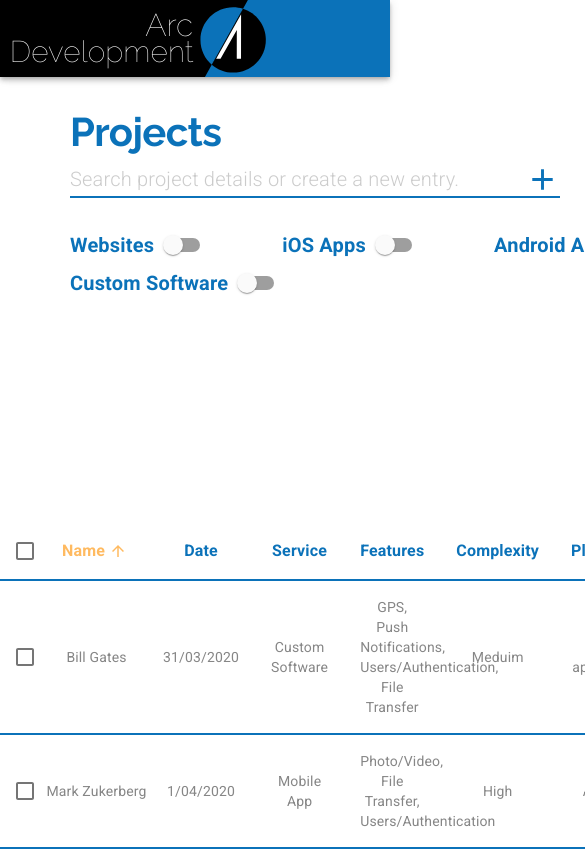
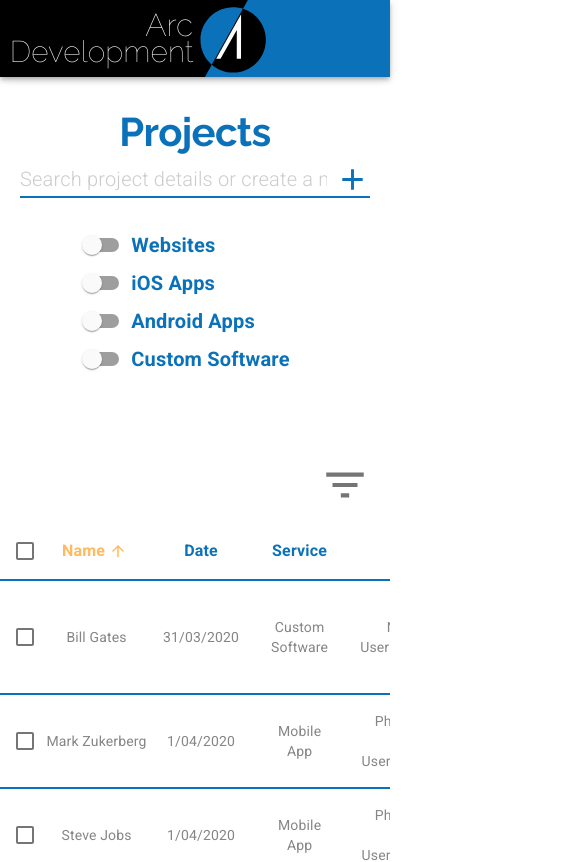
Before and after one commit to sudeen/project-management-nextjs, a Next.js app: page / in a window 390 px wide. Shown: the top 862 px of the page, 585 px wide, since content can reach past the window. Built offline with nearby package versions, Linux system fonts and the light colour scheme.

Commit message:
fully responsive design completed

```diff
--- a/pages/index.js
+++ b/pages/index.js
@@ -8,14 +8,6 @@
 import Switch from "@material-ui/core/Switch";
 import FormGroup from "@material-ui/core/FormGroup";
 import FormControlLabel from "@material-ui/core/FormControlLabel";
-import Table from "@material-ui/core/Table";
-import TableBody from "@material-ui/core/TableBody";
-import TableCell from "@material-ui/core/TableCell";
-import TableContainer from "@material-ui/core/TableContainer";
-import TableHead from "@material-ui/core/TableHead";
-import TableRow from "@material-ui/core/TableRow";
-import Paper from "@material-ui/core/Paper";
-import FilterListIcon from "@material-ui/icons/FilterList";
 import Dialog from "@material-ui/core/Dialog";
 import DialogContent from "@material-ui/core/DialogContent";
 import {
@@ -30,6 +22,8 @@
 import { Button } from "@material-ui/core";
 import { format } from "date-fns";
 import EnhancedTable from "../src/ui/EnhancedTable";
+import useMediaQuery from "@material-ui/core/useMediaQuery";
+import Hidden from "@material-ui/core/Hidden";
 
 const useStyles = makeStyles(theme => ({
   service: {
@@ -149,6 +143,8 @@
   const [features, setFeatures] = useState([]);
   const [search, setSearch] = useState("");
   const [page, setPage] = React.useState(0);
+  const matchesMD = useMediaQuery(theme.breakpoints.down("md"));
+  const matchesSM = useMediaQuery(theme.breakpoints.down("sm"));
 
   const addProject = () => {
     setRows([
@@ -199,17 +195,164 @@
     // console.log(matches);
   };
 
+  const serviceQuestions = (
+    <React.Fragment>
+      <Grid item style={{ marginTop: matchesSM ? 20 : "5em" }}>
+        <Typography variant="h4">Service</Typography>
+      </Grid>
+      <Grid item>
+        <RadioGroup
+          aria-label="service"
+          name="service"
+          value={service}
+          onChange={event => {
+            setService(event.target.value);
+            setFeatures([]);
+          }}
+        >
+          <FormControlLabel
+            classes={{ label: classes.service }}
+            value="Website"
+            label="Website"
+            control={<Radio />}
+          />
+          <FormControlLabel
+            classes={{ label: classes.service }}
+            value="Mobile App"
+            label="Mobile App"
+            control={<Radio />}
+          />
+          <FormControlLabel
+            classes={{ label: classes.service }}
+            value="Custom Software"
+            label="Custom Software"
+            control={<Radio />}
+          />
+        </RadioGroup>
+      </Grid>
+    </React.Fragment>
+  );
+
+  const complexityQuestions = (
+    <Grid item style={{ marginBottom: matchesSM ? 50 : null }}>
+      <Grid
+        item
+        container
+        direction="column"
+        style={{ marginTop: matchesSM ? 50 : "5em" }}
+      >
+        <Grid item>
+          <Typography variant="h4">Complexity</Typography>
+        </Grid>
+        <Grid item>
+          <RadioGroup
+            aria-label="complexity"
+            name="complexity"
+            value={complexity}
+            onChange={event => setComplexity(event.target.value)}
+          >
+            <FormControlLabel
+              disabled={service === "Website"}
+              classes={{ label: classes.service }}
+              value="Low"
+              label="Low"
+              control={<Radio />}
+            />
+            <FormControlLabel
+              disabled={service === "Website"}
+              classes={{ label: classes.service }}
+              value="Medium"
+              label="Medium"
+              control={<Radio />}
+            />
+            <FormControlLabel
+              disabled={service === "Website"}
+              classes={{ label: classes.service }}
+              value="High"
+              label="High"
+              control={<Radio />}
+            />
+          </RadioGroup>
+        </Grid>
+      </Grid>
+    </Grid>
+  );
+
+  const userQuestions = (
+    <Grid item style={{ alignSelf: matchesSM ? "center" : "flex-end" }}>
+      <Grid
+        item
+        container
+        direction="column"
+        style={{ marginTop: matchesSM ? 50 : "5em" }}
+      >
+        <Grid item>
+          <Typography variant="h4">Users</Typography>
+        </Grid>
+        <Grid item>
+          <RadioGroup
+            aria-label="users"
+            name="users"
+            value={users}
+            onChange={event => setUsers(event.target.value)}
+          >
+            <FormControlLabel
+              disabled={service === "Website"}
+              classes={{
+                label: classes.service,
+                root: classes.users,
+              }}
+              value="0-10"
+              label="0-10"
+              control={<Radio />}
+            />
+            <FormControlLabel
+              disabled={service === "Website"}
+              classes={{
+                label: classes.service,
+                root: classes.users,
+              }}
+              value="10-100"
+              label="10-100"
+              control={<Radio />}
+            />
+            <FormControlLabel
+              disabled={service === "Website"}
+              classes={{
+                label: classes.service,
+                root: classes.users,
+              }}
+              value="100+"
+              label="100+"
+              control={<Radio />}
+            />
+          </RadioGroup>
+        </Grid>
+      </Grid>
+    </Grid>
+  );
+
   return (
     <MuiPickersUtilsProvider utils={DateFnsUtils}>
-      <Grid container direction="column">
-        <Grid item style={{ marginTop: "2em", marginLeft: "5em" }}>
+      <Grid
+        container
+        direction="column"
+        alignItems={matchesSM ? "center" : undefined}
+      >
+        <Grid
+          item
+          style={{ marginTop: "2em", marginLeft: matchesSM ? 0 : "5em" }}
+        >
           <Typography variant="h1">Projects</Typography>
         </Grid>
         {/* Search or create block */}
         <Grid item>
           <TextField
             placeholder="Search project details or create a new entry."
-            style={{ width: "35em", marginLeft: "5em" }}
+            style={{
+              width: matchesSM ? "25em" : "35em",
+              marginLeft: matchesSM ? 0 : "5em",
+            }}
             value={search}
             onChange={handleSearch}
             InputProps={{
@@ -226,59 +369,83 @@
           />
         </Grid>
         {/* Switch block */}
-        <Grid item style={{ marginLeft: "5em", marginTop: "2em" }}>
+        <Grid
+          item
+          style={{ marginLeft: matchesSM ? 0 : "5em", marginTop: "2em" }}
+        >
           <FormGroup row>
-            <FormControlLabel
-              style={{ marginRight: "5em" }}
-              control={
-                <Switch
-                  checked={websiteChecked}
-                  color="primary"
-                  onChange={() => setWebsiteChecked(!websiteChecked)}
+            <Grid
+              container
+              direction={matchesSM ? "column" : "row"}
+              justify={matchesSM ? "center" : undefined}
+            >
+              <Grid item>
+                <FormControlLabel
+                  style={{ marginRight: matchesSM ? 0 : "5em" }}
+                  control={
+                    <Switch
+                      checked={websiteChecked}
+                      color="primary"
+                      onChange={() => setWebsiteChecked(!websiteChecked)}
+                    />
+                  }
+                  label="Websites"
+                  labelPlacement={matchesSM ? "end" : "start"}
                 />
-              }
-              label="Websites"
-              labelPlacement="start"
-            />
-            <FormControlLabel
-              style={{ marginRight: "5em" }}
-              control={
-                <Switch
-                  checked={iOSChecked}
-                  color="primary"
-                  onChange={() => setiOSChecked(!iOSChecked)}
+              </Grid>
+              <Grid item>
+                <FormControlLabel
+                  style={{ marginRight: matchesSM ? 0 : "5em" }}
+                  control={
+                    <Switch
+                      checked={iOSChecked}
+                      color="primary"
+                      onChange={() => setiOSChecked(!iOSChecked)}
+                    />
+                  }
+                  label="iOS Apps"
+                  labelPlacement={matchesSM ? "end" : "start"}
                 />
-              }
-              label="iOS Apps"
-              labelPlacement="start"
-            />
-            <FormControlLabel
-              style={{ marginRight: "5em" }}
-              control={
-                <Switch
-                  checked={androidChecked}
-                  color="primary"
-                  onChange={() => setAndroidChecked(!androidChecked)}
+              </Grid>
+              <Grid item>
+                <FormControlLabel
+                  style={{ marginRight: matchesSM ? 0 : "5em" }}
+                  control={
+                    <Switch
+                      checked={androidChecked}
+                      color="primary"
+                      onChange={() => setAndroidChecked(!androidChecked)}
+                    />
+                  }
+                  label="Android Apps"
+                  labelPlacement={matchesSM ? "end" : "start"}
                 />
-              }
-              label="Android Apps"
-              labelPlacement="start"
-            />
-            <FormControlLabel
-              control={
-                <Switch
-                  checked={softwareChecked}
-                  color="primary"
-                  onChange={() => setSoftwareChecked(!softwareChecked)}
+              </Grid>
+              <Grid item>
+                <FormControlLabel
+                  control={
+                    <Switch
+                      checked={softwareChecked}
+                      color="primary"
+                      onChange={() => setSoftwareChecked(!softwareChecked)}
+                    />
+                  }
+                  label="Custom Software"
+                  labelPlacement={matchesSM ? "end" : "start"}
                 />
-              }
-              label="Custom Software"
-              labelPlacement="start"
-            />
+              </Grid>
+            </Grid>
           </FormGroup>
         </Grid>
         {/* Table block */}
-        <Grid item style={{ marginBottom: "6em", marginTop: "5em" }}>
+        <Grid
+          item
+          style={{
+            maxWidth: "100%",
+            marginBottom: matchesMD ? "40em" : "35em",
+            marginTop: "5em",
+          }}
+        >
           <EnhancedTable
             rows={rows}
             setRows={setRows}
@@ -291,10 +458,11 @@
           />
         </Grid>
         <Dialog
-          // style={{ zIndex: 1302 }}
+          style={{ zIndex: matchesSM ? 1302 : undefined }}
           fullWidth
           maxWidth="md"
           open={dialogOpen}
+          fullScreen={matchesSM}
           onClose={() => setDialogOpen(false)}
         >
           {/* Working on container inside another container there will be problem with designing.
@@ -307,13 +475,27 @@
             </Grid>
           </Grid>
           <DialogContent>
-            <Grid container justify="space-between">
+            <Grid
+              container
+              justify="space-between"
+              direction={matchesSM ? "column" : "row"}
+            >
               {/* Textfield for name */}
               <Grid item>
-                <Grid item container direction="column" sm>
+                <Grid
+                  item
+                  container
+                  direction="column"
+                  sm
+                  alignItems={matchesSM ? "center" : undefined}
+                >
+                  <Hidden mdUp>{serviceQuestions}</Hidden>
+                  <Hidden mdUp>{userQuestions}</Hidden>
+                  <Hidden mdUp>{complexityQuestions}</Hidden>
                   <Grid item>
                     <TextField
-                      fullWidth
+                      style={{ width: matchesSM ? 250 : undefined }}
+                      fullWidth={!matchesSM}
                       label="Name"
                       id="name"
                       value={name}
@@ -324,46 +506,20 @@
                     item
                     container
                     direction="column"
-                    style={{ marginTop: "5em" }}
+                    alignItems={matchesSM ? "center" : undefined}
                   >
-                    <Grid item>
-                      <Typography variant="h4">Service</Typography>
-                    </Grid>
-                    <Grid item>
-                      <RadioGroup
-                        aria-label="service"
-                        name="service"
-                        value={service}
-                        onChange={event => {
-                          setService(event.target.value);
-                          setFeatures([]);
-                        }}
-                      >
-                        <FormControlLabel
-                          classes={{ label: classes.service }}
-                          value="Website"
-                          label="Website"
-                          control={<Radio />}
-                        />
-                        <FormControlLabel
-                          classes={{ label: classes.service }}
-                          value="Mobile App"
-                          label="Mobile App"
-                          control={<Radio />}
-                        />
-                        <FormControlLabel
-                          classes={{ label: classes.service }}
-                          value="Custom Software"
-                          label="Custom Software"
-                          control={<Radio />}
-                        />
-                      </RadioGroup>
-                    </Grid>
+                    <Hidden smDown>{serviceQuestions}</Hidden>
                     {/* Drop down platforms */}
-                    <Grid item style={{ marginTop: "5em" }}>
+                    <Grid
+                      item
+                      style={{
+                        // zIndex: 1302,
+                        marginTop: matchesSM ? 50 : "5em",
+                      }}
+                    >
                       <Select
                         disabled={service === "Website"}
-                        style={{ width: "12em" }}
+                        style={{ width: matchesSM ? 250 : "12em" }}
                         labelId="platforms"
                         id="platforms"
                         multiple
@@ -385,7 +541,7 @@
                 </Grid>
               </Grid>
               {/* Date Picker */}
-              <Grid item>
+              <Grid item style={{ marginTop: matchesSM ? 50 : null }}>
                 <Grid
                   item
                   container
@@ -396,60 +552,27 @@
                 >
                   <Grid item>
                     <KeyboardDatePicker
+                      style={{ width: matchesSM ? 250 : undefined }}
                       format="MM/dd/yyyy"
                       value={date}
                       onChange={newDate => setDate(newDate)}
                     />
                   </Grid>
-                  <Grid item>
-                    <Grid
-                      item
-                      container
-                      direction="column"
-                      style={{ marginTop: "5em" }}
-                    >
-                      <Grid item>
-                        <Typography variant="h4">Complexity</Typography>
-                      </Grid>
-                      <Grid item>
-                        <RadioGroup
-                          aria-label="complexity"
-                          name="complexity"
-                          value={complexity}
-                          onChange={event => setComplexity(event.target.value)}
-                        >
-                          <FormControlLabel
-                            disabled={service === "Website"}
-                            classes={{ label: classes.service }}
-                            value="Low"
-                            label="Low"
-                            control={<Radio />}
-                          />
-                          <FormControlLabel
-                            disabled={service === "Website"}
-                            classes={{ label: classes.service }}
-                            value="Medium"
-                            label="Medium"
-                            control={<Radio />}
-                          />
-                          <FormControlLabel
-                            disabled={service === "Website"}
-                            classes={{ label: classes.service }}
-                            value="High"
-                            label="High"
-                            control={<Radio />}
-                          />
-                        </RadioGroup>
-                      </Grid>
-                    </Grid>
-                  </Grid>
+                  <Hidden smDown>{complexityQuestions}</Hidden>
                 </Grid>
               </Grid>
               {/* Total block */}
               <Grid item>
-                <Grid item container direction="column" sm>
-                  <Grid item>
+                <Grid
+                  item
+                  container
+                  direction="column"
+                  sm
+                  alignItems={matchesSM ? "center" : undefined}
+                >
+                  <Grid item style={{ marginTop: matchesSM ? 50 : null }}>
                     <TextField
+                      style={{ width: matchesSM ? 250 : undefined }}
                       InputProps={{
                         startAdornment: (
                           <InputAdornment position="start">$</InputAdornment>
@@ -461,62 +584,12 @@
                       onChange={event => setTotal(event.target.value)}
                     />
                   </Grid>
-                  <Grid item style={{ alignSelf: "flex-end" }}>
-                    <Grid
-                      item
-                      container
-                      direction="column"
-                      style={{ marginTop: "5em" }}
-                    >
-                      <Grid item>
-                        <Typography variant="h4">Users</Typography>
-                      </Grid>
-                      <Grid item>
-                        <RadioGroup
-                          aria-label="users"
-                          name="users"
-                          value={users}
-                          onChange={event => setUsers(event.target.value)}
-                        >
-                          <FormControlLabel
-                            disabled={service === "Website"}
-                            classes={{
-                              label: classes.service,
-                              root: classes.users,
-                            }}
-                            value="0-10"
-                            label="0-10"
-                            control={<Radio />}
-                          />
-                          <FormControlLabel
-                            disabled={service === "Website"}
-                            classes={{
-                              label: classes.service,
-                              root: classes.users,
-                            }}
-                            value="10-100"
-                            label="10-100"
-                            control={<Radio />}
-                          />
-                          <FormControlLabel
-                            disabled={service === "Website"}
-                            classes={{
-                              label: classes.service,
-                              root: classes.users,
-                            }}
-                            value="100+"
-                            label="100+"
-                            control={<Radio />}
-                          />
-                        </RadioGroup>
-                      </Grid>
-                    </Grid>
-                  </Grid>
+                  <Hidden smDown>{userQuestions}</Hidden>
                   {/* Drop down Features */}
-                  <Grid item style={{ marginTop: "5em" }}>
+                  <Grid item style={{ marginTop: matchesSM ? 50 : "5em" }}>
                     <Select
                       labelId="features"
-                      style={{ width: "12em" }}
+                      style={{ width: matchesSM ? 250 : "12em" }}
                       MenuProps={{ style: { zIndex: 1302 } }}
                       id="features"
                       multiple
--- a/src/ui/EnhancedTable.js
+++ b/src/ui/EnhancedTable.js
@@ -582,7 +582,7 @@
                       </TableCell>
                       <TableCell align="center">{row.date}</TableCell>
                       <TableCell align="center">{row.service}</TableCell>
-                      <TableCell align="center" style={{ maxWidth: "5em" }}>
+                      <TableCell align="center" style={{ width: "5em" }}>
                         {row.features}
                       </TableCell>
                       <TableCell align="center">{row.complexity}</TableCell>
```
